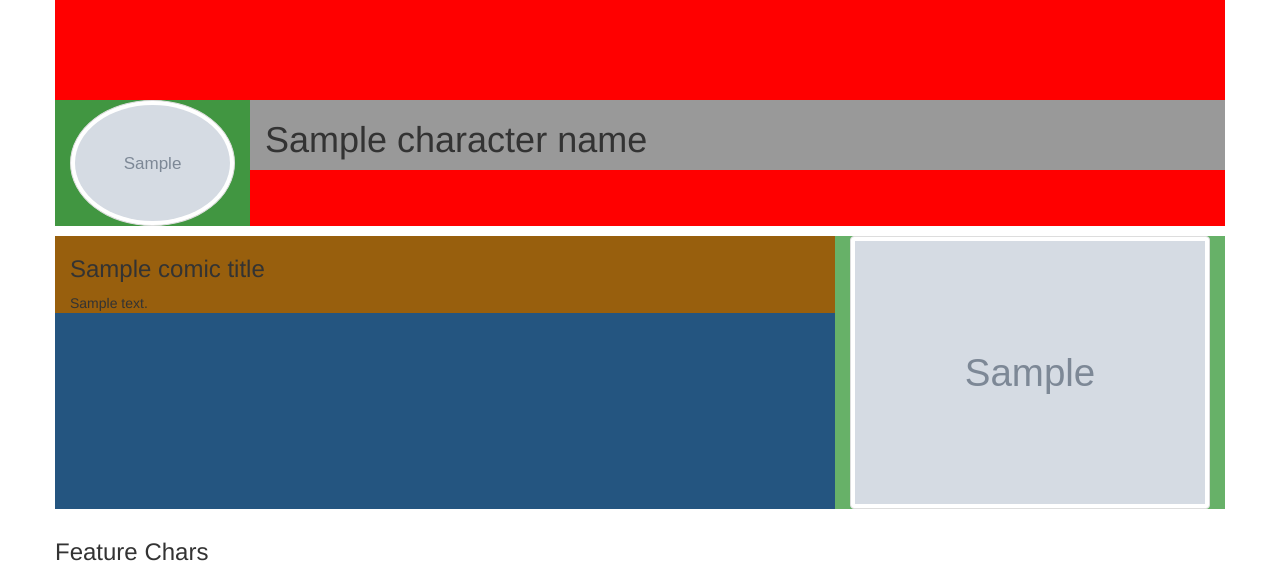
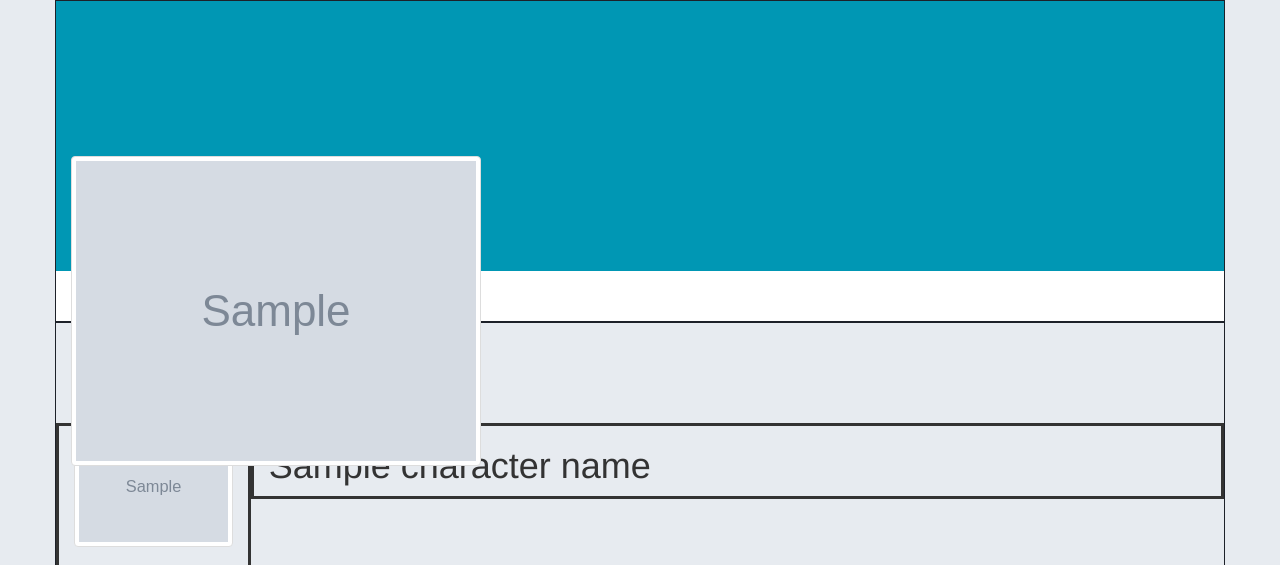
Before and after one commit to fernandoe/the-comics, a Flask app: template src/templates/index.html in a window 1280 px wide. Shown: the top 565 px of the page. Run offline with Flask 2, Linux system fonts and the light colour scheme; the template is opened without the code that fills it: most values are stand-ins (such as "Sample title", 1, 10 or a date in 2020); grey boxes marked "Sample" are stand-in pictures; some libraries are stand-ins or nearby versions; grey boxes are pictures that could not be loaded.

Commit message:
Fixing the header where we shows the char

```diff
--- a/src/static/css/the-comics.css
+++ b/src/static/css/the-comics.css
@@ -1,3 +1,11 @@
+body {
+    background-color: #E7EBF0;
+}
+
+.tc-header {
+    border: 1px solid #1d2129;
+}
+
 .tc-hr {
     height: 10px;
 }
--- a/src/templates/index.html
+++ b/src/templates/index.html
@@ -12,14 +12,23 @@
 <body>
 
 <div class="container">
-    <div class="row" style="background-color: #269abc">
-        <div class="col-md-12" style="background-color: red">
+
+    <div class="row tc-header">
+        <div class="col-md-12" style="height: 270px; background-color: #0097B4;">
+            <img src="{{character_image}}" class="img-thumbnail" style="margin-top: 155px; z-index: 999999; position: absolute">
+        </div>
+        <div class="col-md-12" style="height: 50px; background-color: white; z-index: 2"></div>
+    </div>
+
+
+    <div class="row tc-header">
+        <div class="col-md-12">
             <div class="row" style="height: 100px"></div>
             <div class="row">
-                <div class="col-md-2" style="background-color: #419641">
-                    <img src="{{character_image}}" class="img-thumbnail img-circle">
+                <div class="col-md-2 text-center" style="border: solid; height: 170px">
+                    <img src="{{character_image}}" class="img-thumbnail">
                 </div>
-                <div class="col-md-10" style="background-color: #999999">
+                <div class="col-md-10" style="border: solid;">
                     <h1>{{ character_name }}</h1>
                 </div>
             </div>
```
